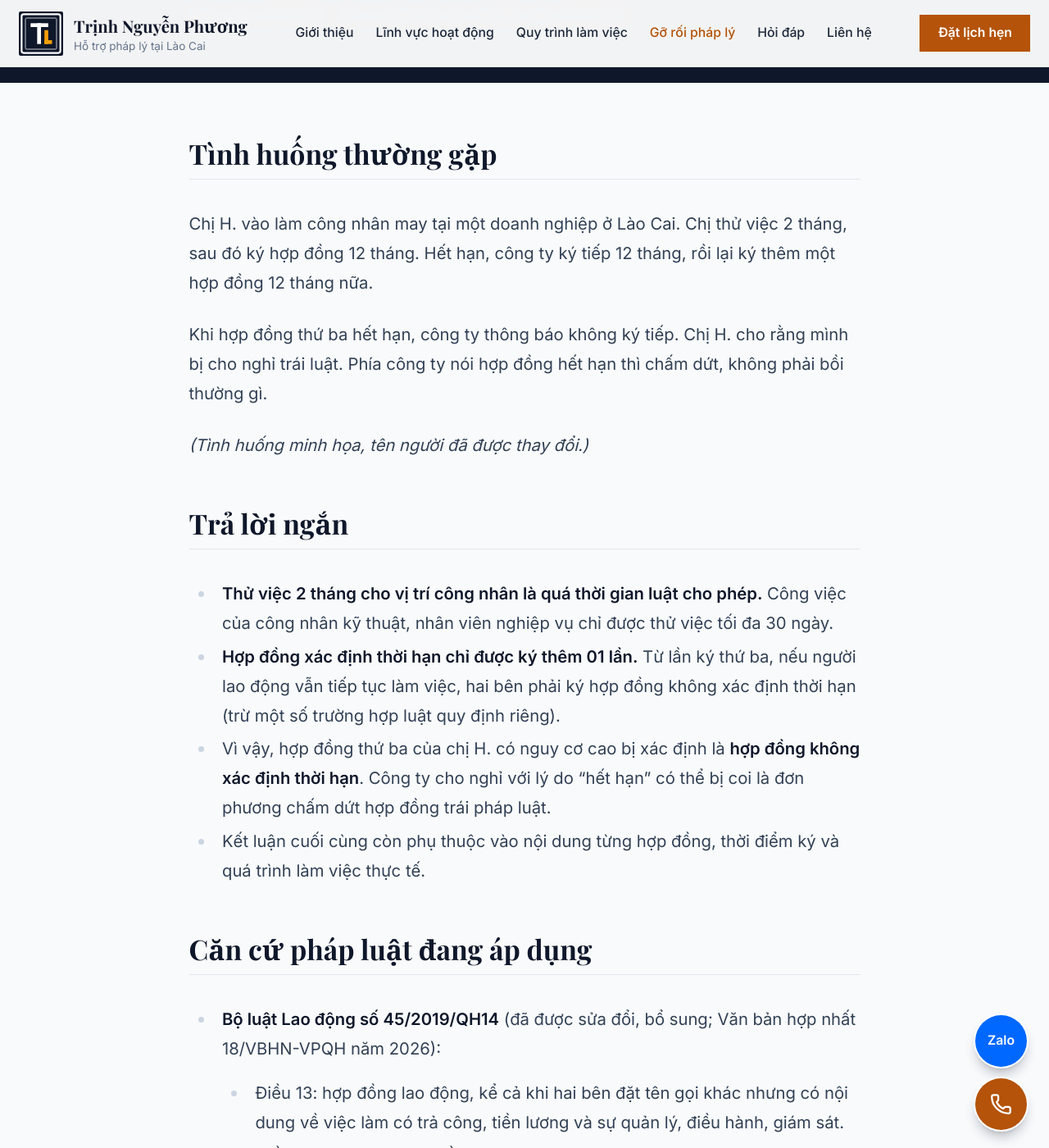
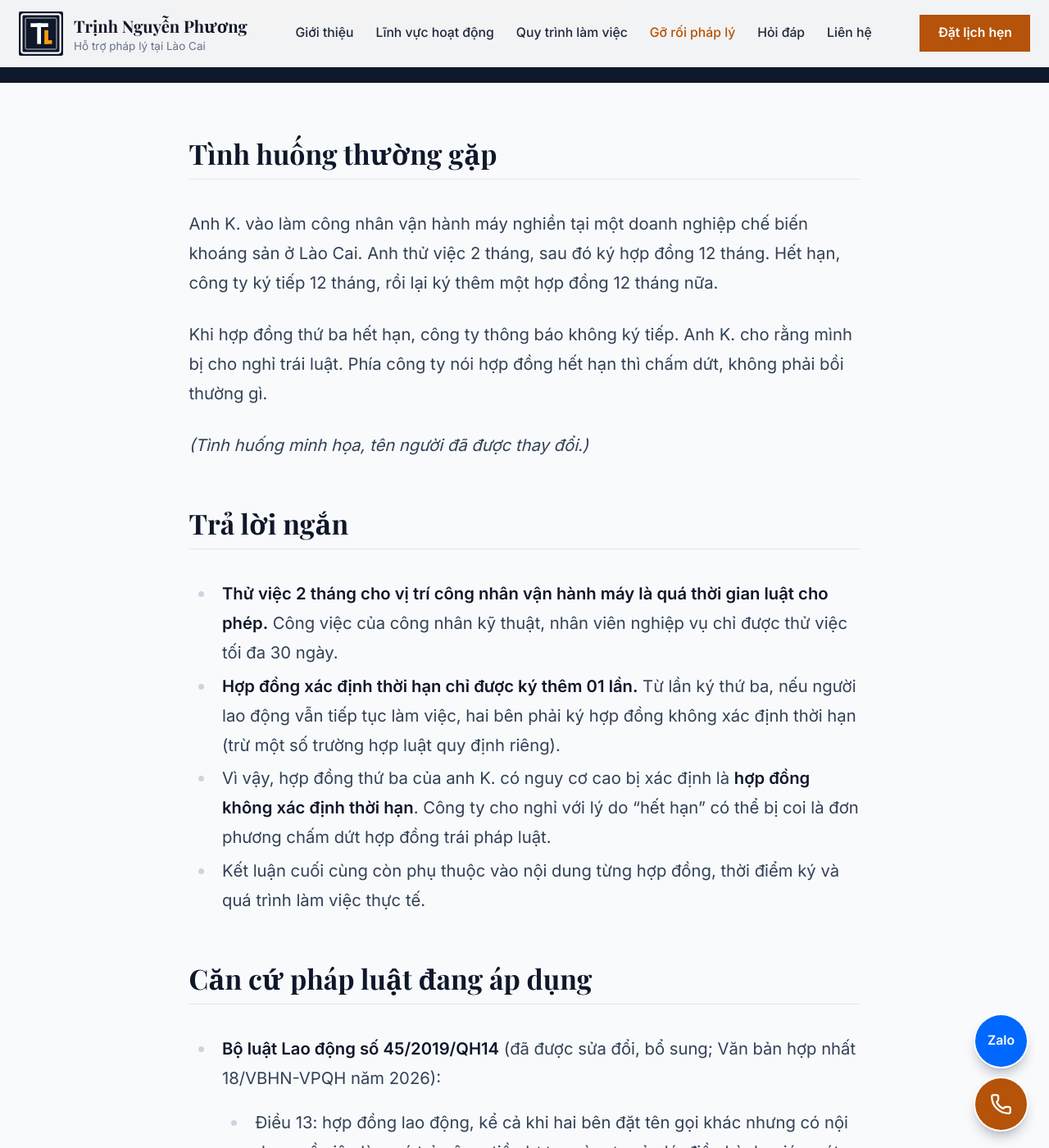
Before and after one commit to trinhlegal/trinhlegal.github.io, a Jekyll site: the page built from _posts/2026-11-27-thu-viec-hop-dong-xac-dinh-va-khong-xac-dinh-thoi-han.md, in a window 1280 px wide and 1400 px high, scrolled down 516 px. Shown: the whole window at 82% size. Built offline with Jekyll 4.4.1, drawn with Linux system fonts in a browser that asks for light colours; nearby versions of some CDN libraries.

Commit message:
Bài 16: đổi tình huống sang công nhân vận hành máy, lĩnh vực chế biến khoáng sản
Co-Authored-By: Claude Opus 5.5 <noreply@anthropic.com>
Claude-Session: https://claude.ai/code/session_01PntsnTW7HJBD9gQRRsHV5b

```diff
--- a/_posts/2026-11-27-thu-viec-hop-dong-xac-dinh-va-khong-xac-dinh-thoi-han.md
+++ b/_posts/2026-11-27-thu-viec-hop-dong-xac-dinh-va-khong-xac-dinh-thoi-han.md
@@ -9,17 +9,17 @@ can_cu_den_ngay: "27/11/2026"
 
 ## Tình huống thường gặp
 
-Chị H. vào làm công nhân may tại một doanh nghiệp ở Lào Cai. Chị thử việc 2 tháng, sau đó ký hợp đồng 12 tháng. Hết hạn, công ty ký tiếp 12 tháng, rồi lại ký thêm một hợp đồng 12 tháng nữa.
+Anh K. vào làm công nhân vận hành máy nghiền tại một doanh nghiệp chế biến khoáng sản ở Lào Cai. Anh thử việc 2 tháng, sau đó ký hợp đồng 12 tháng. Hết hạn, công ty ký tiếp 12 tháng, rồi lại ký thêm một hợp đồng 12 tháng nữa.
 
-Khi hợp đồng thứ ba hết hạn, công ty thông báo không ký tiếp. Chị H. cho rằng mình bị cho nghỉ trái luật. Phía công ty nói hợp đồng hết hạn thì chấm dứt, không phải bồi thường gì.
+Khi hợp đồng thứ ba hết hạn, công ty thông báo không ký tiếp. Anh K. cho rằng mình bị cho nghỉ trái luật. Phía công ty nói hợp đồng hết hạn thì chấm dứt, không phải bồi thường gì.
 
 *(Tình huống minh họa, tên người đã được thay đổi.)*
 
 ## Trả lời ngắn
 
-- **Thử việc 2 tháng cho vị trí công nhân là quá thời gian luật cho phép.** Công việc của công nhân kỹ thuật, nhân viên nghiệp vụ chỉ được thử việc tối đa 30 ngày.
+- **Thử việc 2 tháng cho vị trí công nhân vận hành máy là quá thời gian luật cho phép.** Công việc của công nhân kỹ thuật, nhân viên nghiệp vụ chỉ được thử việc tối đa 30 ngày.
 - **Hợp đồng xác định thời hạn chỉ được ký thêm 01 lần.** Từ lần ký thứ ba, nếu người lao động vẫn tiếp tục làm việc, hai bên phải ký hợp đồng không xác định thời hạn (trừ một số trường hợp luật quy định riêng).
-- Vì vậy, hợp đồng thứ ba của chị H. có nguy cơ cao bị xác định là **hợp đồng không xác định thời hạn**. Công ty cho nghỉ với lý do "hết hạn" có thể bị coi là đơn phương chấm dứt hợp đồng trái pháp luật.
+- Vì vậy, hợp đồng thứ ba của anh K. có nguy cơ cao bị xác định là **hợp đồng không xác định thời hạn**. Công ty cho nghỉ với lý do "hết hạn" có thể bị coi là đơn phương chấm dứt hợp đồng trái pháp luật.
 - Kết luận cuối cùng còn phụ thuộc vào nội dung từng hợp đồng, thời điểm ký và quá trình làm việc thực tế.
 
 ## Căn cứ pháp luật đang áp dụng
```
